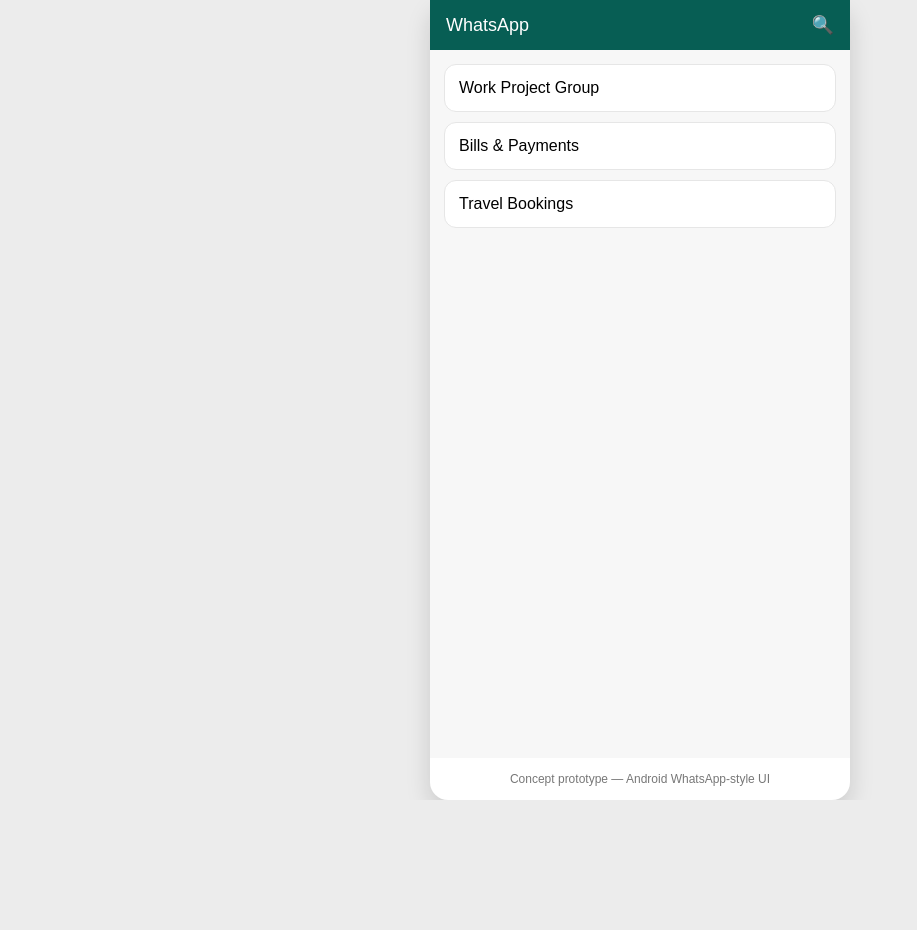
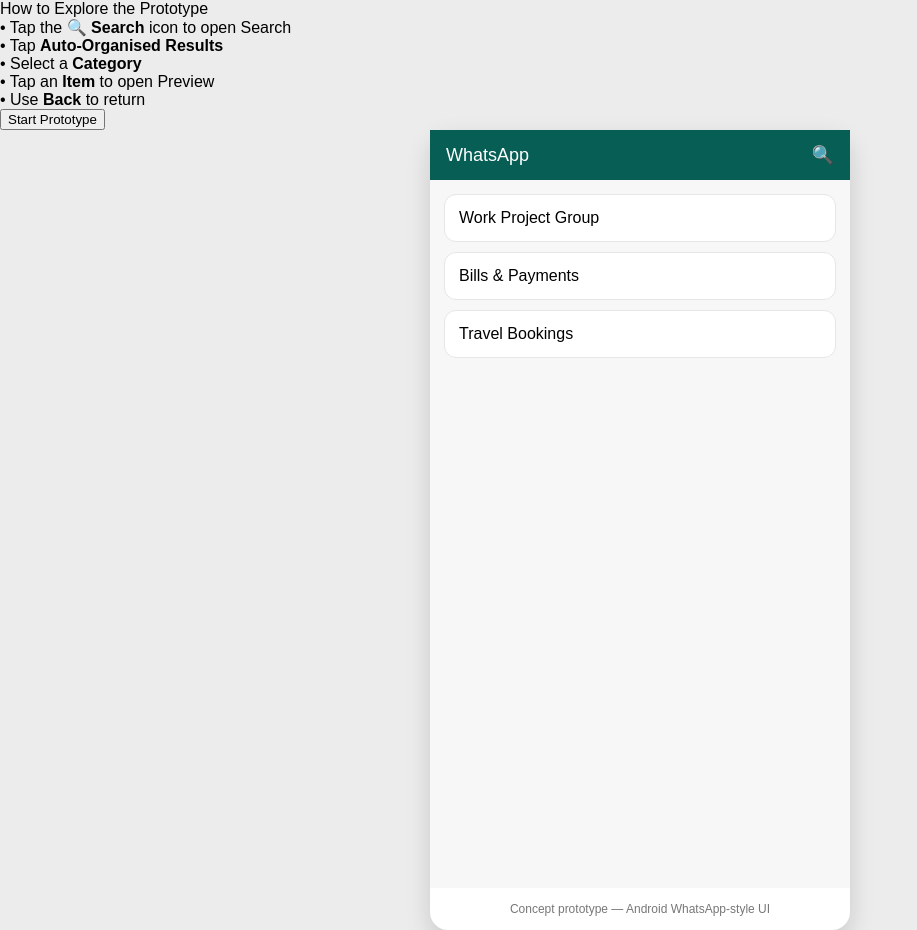
Before and after one commit to alka-kushwaha18/whatsapp-prototype, a plain HTML site: page index.html in a window 1280 px wide. Shown: the whole page, without its empty margins (0-917 px from the left). Before the commit the page ends 800 px from the top, so only its background shows below. Drawn offline with Linux system fonts and the light colour scheme.

Commit message:
Update index.html

```diff
--- a/index.html
+++ b/index.html
@@ -1,6 +1,23 @@
 <!DOCTYPE html><html><head>
 <link rel="stylesheet" href="style.css"><script src="app.js"></script>
-</head><body><div class="app">
+</head><body>
+  <div id="introSheet" class="sheet-overlay">
+  <div class="bottom-sheet">
+    <div class="sheet-handle"></div>
+
+    <div class="sheet-title">How to Explore the Prototype</div>
+
+    <div class="sheet-text">
+      • Tap the <b>🔍 Search</b> icon to open Search<br>
+      • Tap <b>Auto-Organised Results</b><br>
+      • Select a <b>Category</b><br>
+      • Tap an <b>Item</b> to open Preview<br>
+      • Use <b>Back</b> to return
+    </div>
+    <button class="sheet-btn" onclick="closeSheet()">Start Prototype</button>
+  </div>
+</div>
+  <div class="app">
 <div class="header">WhatsApp <span onclick="go('search.html')">🔍</span></div>
 <div class="content">
   <div class="card">Work Project Group</div>
```
